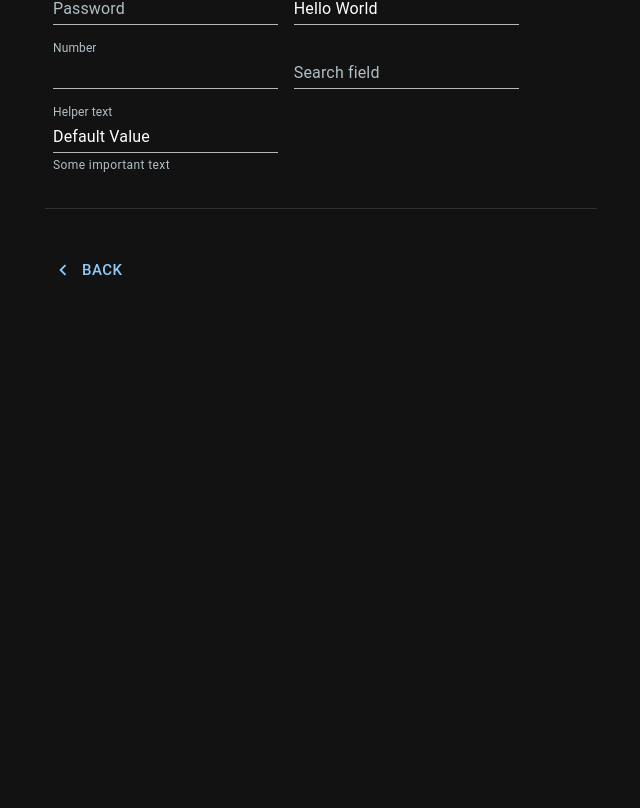
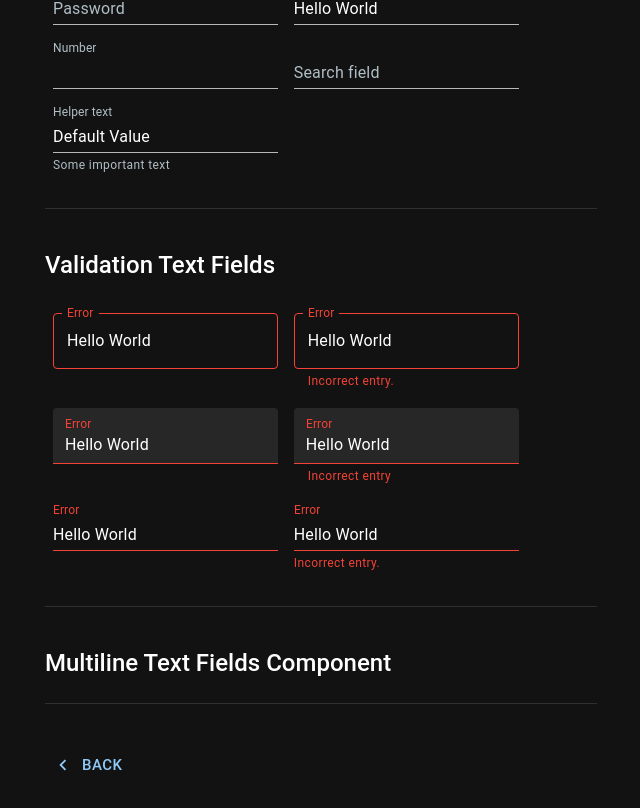
Before and after one commit to watcharakornton/mui_tutorials, a React (Vite) app: page /text-field in a window 1280 px wide. Shown: the part 1166-1974 px from the top of the page, without its empty margins (319-959 px from the left). Before the commit the page ends 1497 px from the top, so only its background shows below. Built offline with nearby package versions, Linux system fonts and the light colour scheme.

Commit message:
Add Validation TextFields into Text Fields Component

```diff
--- a/src/inputs/TextFieldComponent.jsx
+++ b/src/inputs/TextFieldComponent.jsx
@@ -1,5 +1,81 @@
 import * as React from "react";
 import { Typography, Box, TextField } from "@mui/material";
+
+export const MultilineTextFields = () => {
+  return (
+    <>
+      <Typography variant="h5" sx={{ mb: 3 }} fontWeight="fontWeightMedium">
+        Multiline Text Fields Component
+      </Typography>
+    </>
+  );
+};
+
+export const ValidationTextFields = () => {
+  return (
+    <>
+      <Typography variant="h5" sx={{ mb: 3 }} fontWeight="fontWeightMedium">
+        Validation Text Fields
+      </Typography>
+      <Box
+        component="form"
+        sx={{ "& .MuiTextField-root": { m: 1, width: "25ch" } }}
+        noValidate
+        autoComplete="off"
+      >
+        <div>
+          <TextField
+            error
+            id="outlined-error"
+            label="Error"
+            defaultValue="Hello World"
+          />
+          <TextField
+            error
+            id="outlined-error-helper-text"
+            label="Error"
+            defaultValue="Hello World"
+            helperText="Incorrect entry."
+          />
+        </div>
+        <div>
+          <TextField
+            error
+            id="filled-error"
+            label="Error"
+            defaultValue="Hello World"
+            variant="filled"
+          />
+          <TextField
+            error
+            id="filled-error-helper-text"
+            label="Error"
+            defaultValue="Hello World"
+            helperText="Incorrect entry"
+            variant="filled"
+          />
+        </div>
+        <div>
+          <TextField
+            error
+            id="standard-error"
+            label="Error"
+            defaultValue="Hello World"
+            variant="standard"
+          />
+          <TextField
+            error
+            id="standard-error-helper-text"
+            label="Error"
+            defaultValue="Hello World"
+            helperText="Incorrect entry."
+            variant="standard"
+          />
+        </div>
+      </Box>
+    </>
+  );
+};
 
 export const FormPropsTextFields = () => {
   return (
--- a/src/pages/TextFieldPage.jsx
+++ b/src/pages/TextFieldPage.jsx
@@ -1,24 +1,20 @@
-import * as React from 'react'
-import {
-    Container,
-    Grid,
-    Typography,
-    Button,
-    Divider,
-} from '@mui/material';
-import {
-    ChevronLeft as ChevronLeftIcon
-} from '@mui/icons-material';
+import * as React from "react";
+import { Container, Grid, Typography, Button, Divider } from "@mui/material";
+import { ChevronLeft as ChevronLeftIcon } from "@mui/icons-material";
 
 import {
   BasicTextFields,
   FormPropsTextFields,
-} from '../inputs/TextFieldComponent';
+  ValidationTextFields,
+  MultilineTextFields,
+} from "../inputs/TextFieldComponent";
 
 const TextFieldPage = () => {
   const sections = [
     <BasicTextFields />,
-        <FormPropsTextFields/>,
+    <FormPropsTextFields />,
+    <ValidationTextFields />,
+    <MultilineTextFields />,
   ];
 
   return (
@@ -30,7 +26,7 @@ const TextFieldPage = () => {
         sx={{ minHeight: "100vh" }}
       >
         <Grid item xs={12}>
-                    <Typography variant='h3' align='center' sx={{ mt: 5 }}>
+          <Typography variant="h3" align="center" sx={{ mt: 5 }}>
             Text Fields Page
           </Typography>
         </Grid>
@@ -43,11 +39,13 @@ const TextFieldPage = () => {
           </React.Fragment>
         ))}
         <Grid item xs={12} sx={{ my: 5 }}>
-                    <Button size='large' startIcon={<ChevronLeftIcon />} href="/">Back</Button>
+          <Button size="large" startIcon={<ChevronLeftIcon />} href="/">
+            Back
+          </Button>
         </Grid>
       </Grid>
     </Container>
-    )
-}
+  );
+};
 
-export default TextFieldPage
+export default TextFieldPage;
```
Lines whose indentation alone changed are shown as unchanged.
